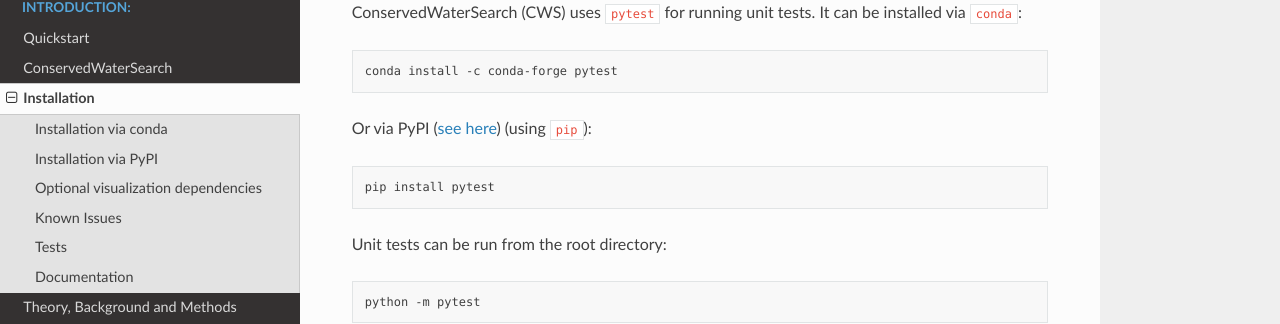
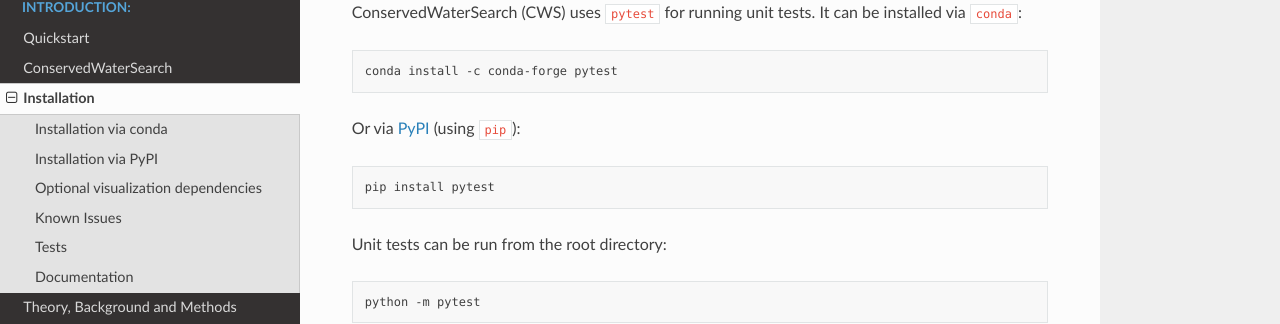
Before and after one commit to JecaTosovic/ConservedWaterSearch, a Sphinx documentation site: the page built from docs/source/installation.rst, in a window 1280 px wide and 900 px high, scrolled down 1634 px. Shown: the part 139-463 px from the top of the window. Built offline with Sphinx 7.4.7 and the Read the Docs theme 2.0.0, drawn with Linux system fonts in a browser that asks for light colours.

Commit message:
update missing docs and fix some minor doc bugs

```diff
--- a/docs/source/WaterClustering.rst
+++ b/docs/source/WaterClustering.rst
@@ -13,6 +13,7 @@
     ConservedWaterSearch.water_clustering.WaterClustering.__init__
     ConservedWaterSearch.water_clustering.WaterClustering.create_from_file
     ConservedWaterSearch.water_clustering.WaterClustering.multi_stage_reclustering
+    ConservedWaterSearch.water_clustering.WaterClustering.quick_multi_stage_reclustering
     ConservedWaterSearch.water_clustering.WaterClustering.single_clustering
     ConservedWaterSearch.water_clustering.WaterClustering.read_class_options
     ConservedWaterSearch.water_clustering.WaterClustering.read_water_clust_options
@@ -29,7 +30,7 @@
 
 
 .. automodule:: ConservedWaterSearch.water_clustering.WaterClustering
-    :members: __init__, create_from_file, multi_stage_reclustering, single_clustering, restart_cluster, restore_default_options, read_class_options, read_water_clust_options, save_clustering_options, save_results, visualise_nglview, visualise_pymol
+    :members: __init__, create_from_file, quick_multi_stage_reclustering, multi_stage_reclustering, single_clustering, restart_cluster, restore_default_options, read_class_options, read_water_clust_options, save_clustering_options, save_results, visualise_nglview, visualise_pymol
 
 .. autoclass:: ConservedWaterSearch.water_clustering.WaterClustering
     :noindex:
--- a/docs/source/installation.rst
+++ b/docs/source/installation.rst
@@ -17,7 +17,7 @@
 Installation via PyPI
 =====================
 
-ConservedWaterSearch can be installed via :code:`pip` from `PyPI <https://pypi.org/project/ConservedWaterSearch>`_:
+ConservedWaterSearch can be installed via :code:`pip` from `PyPI <https://pypi.org/project/ConservedWaterSearch>`__:
 
 .. code:: bash
 
@@ -82,7 +82,7 @@
 
    conda install -c conda-forge pytest
 
-Or via PyPI (`see here <https://pypi.org/project/pytest>`_) (using :code:`pip`):
+Or via `PyPI <https://pypi.org/project/pytest>`__ (using :code:`pip`):
 
 .. code:: bash
 
```
